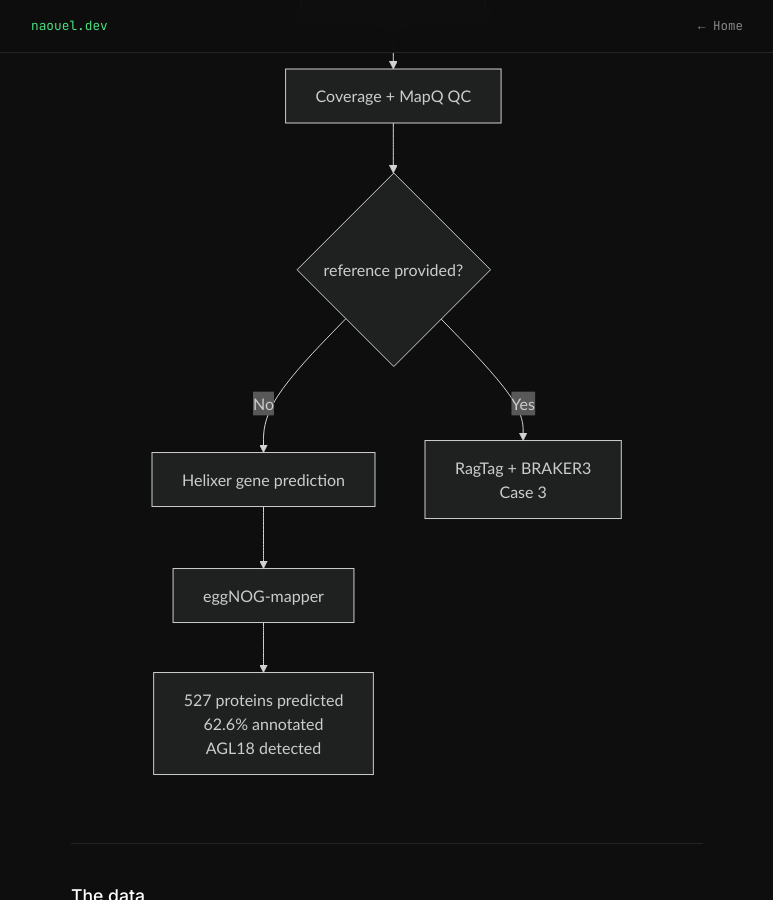
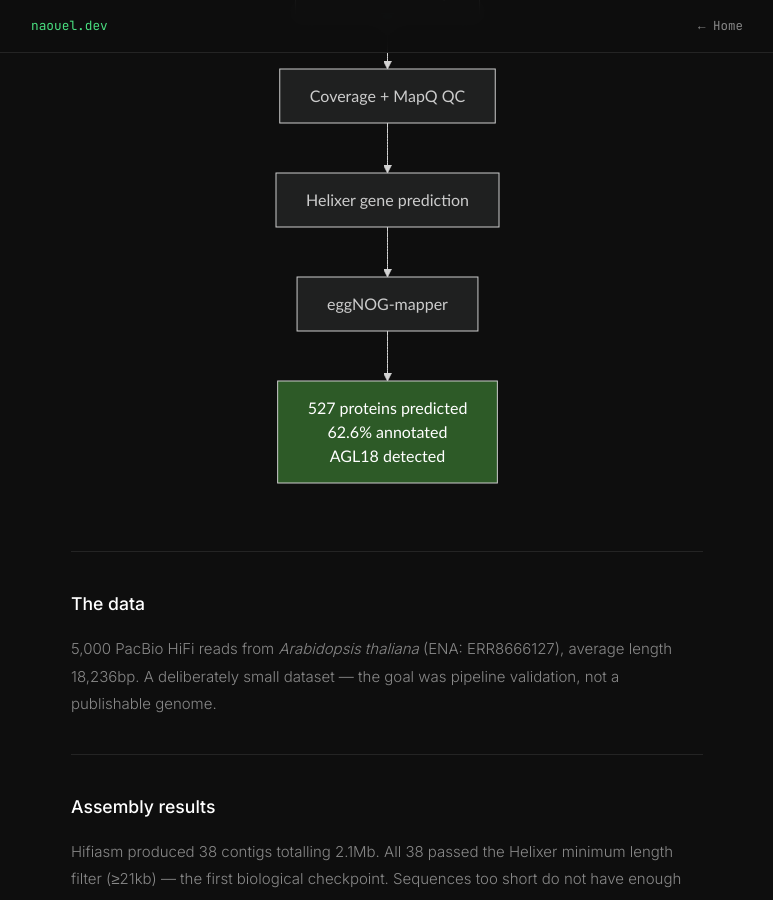
Before and after one commit to NaouelEldjouher/NaouelEldjouher.github.io, a Jekyll site: the page built from _posts/2026-05-29-omnidomain-day-4.md, in a window 1280 px wide and 900 px high, scrolled down 924 px. Shown: the whole window, without its empty margins (253-1026 px from the left). Built offline with Jekyll 4.4.1, drawn with Linux system fonts in a browser that asks for light colours.

Commit message:
Update 2026-05-29-omnidomain-day-4.md

```diff
--- a/_posts/2026-05-29-omnidomain-day-4.md
+++ b/_posts/2026-05-29-omnidomain-day-4.md
@@ -29,13 +29,12 @@ graph TD
     A[Input: HiFi Reads] --> B[--genome_type nuclear]
     B --> C[Hifiasm Assembly]
     C --> D[Coverage + MapQ QC]
-    D --> E{reference provided?}
-    E -->|No| F[Helixer gene prediction]
+    D --> F[Helixer gene prediction]
     F --> G[eggNOG-mapper]
     G --> H[527 proteins predicted\n62.6% annotated\nAGL18 detected]
-    E -->|Yes| I[RagTag + BRAKER3\nCase 3]
+
+    style H fill:#2d5a27,color:#fff
 </pre>
-
 ---
 
 ## The data
```
